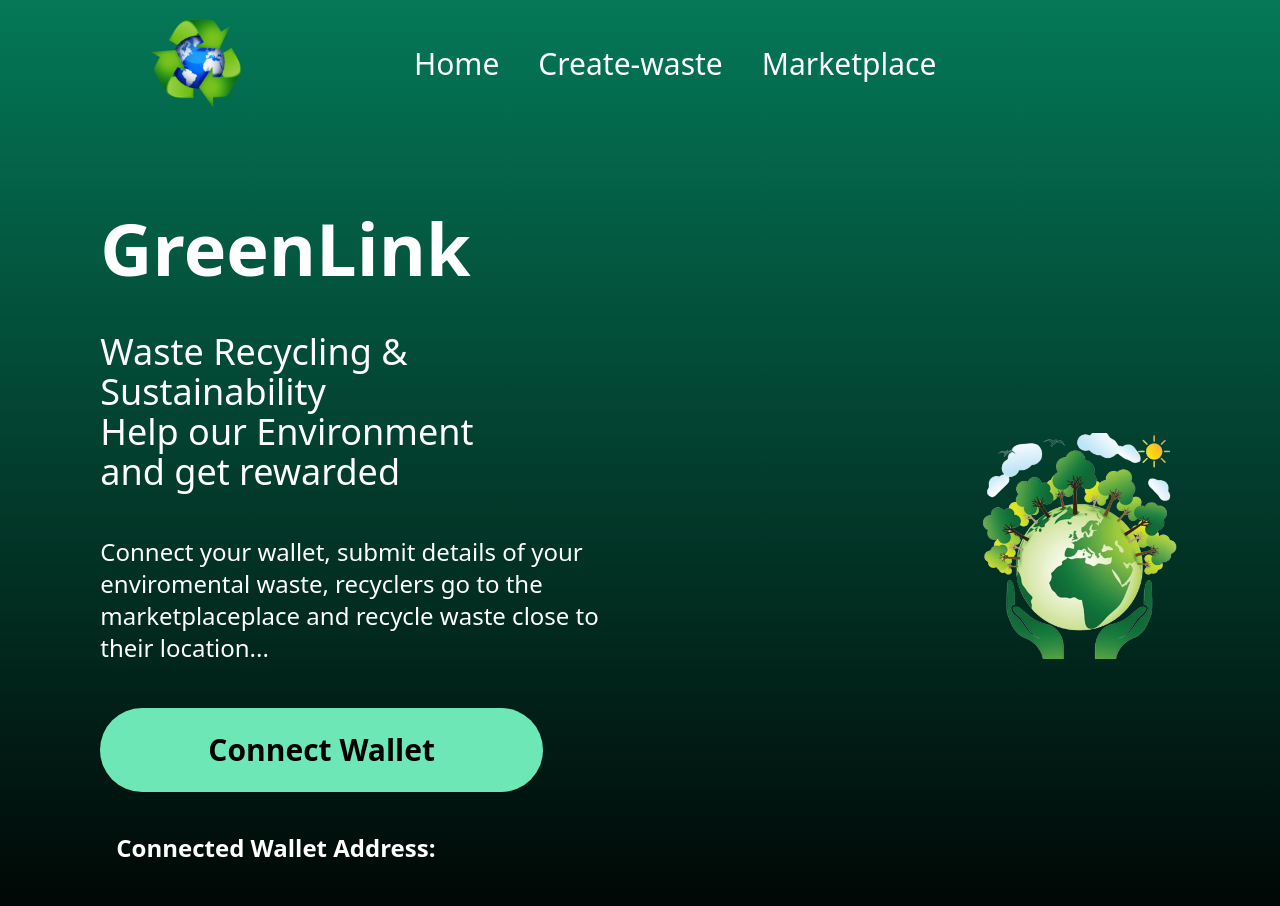
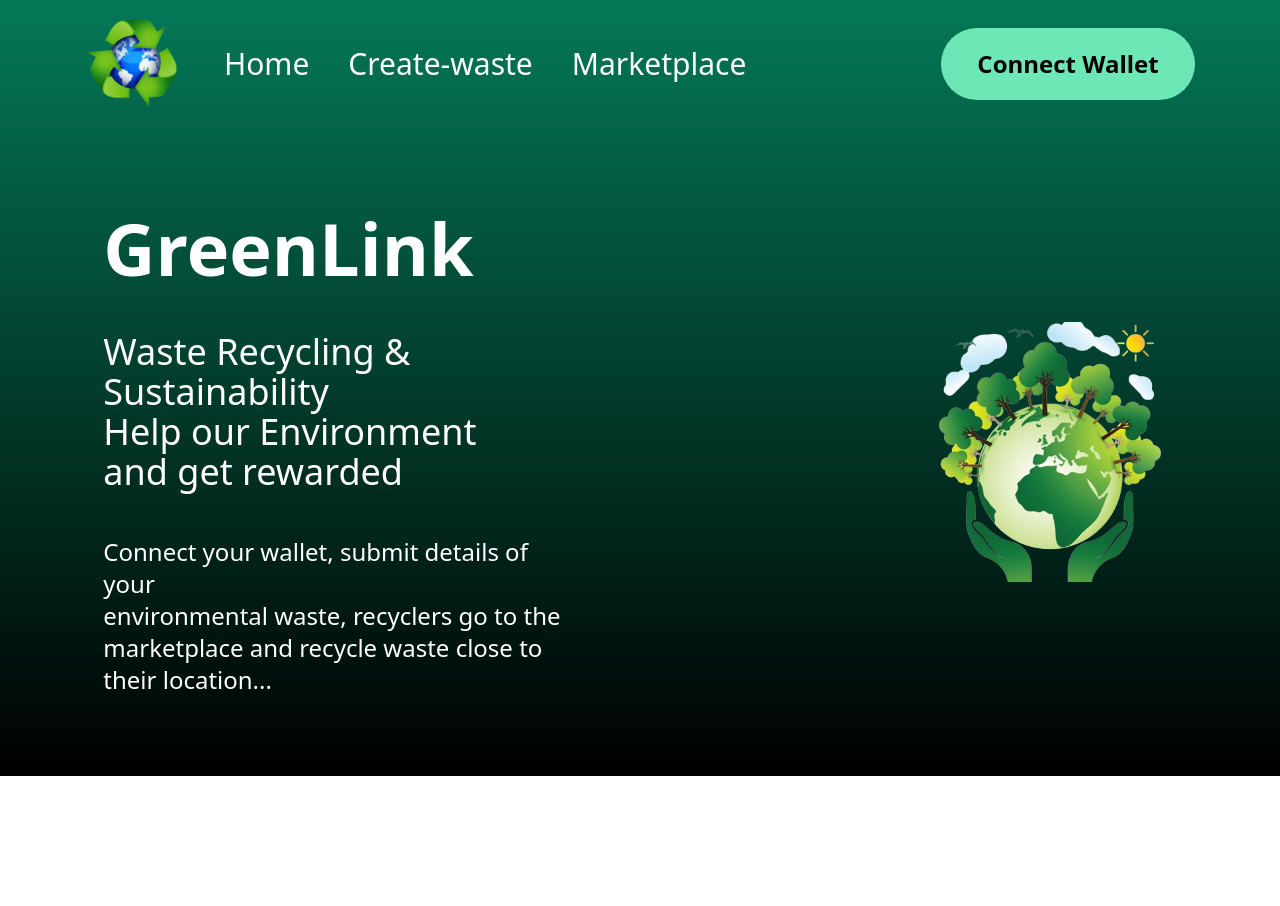
Before and after one commit to ENZOMOTIVE/Hacker-House-Goa-task-NFT, a React (Vite) app in the folder Junkyard/: page / in a window 1280 px wide. Shown: the top 906 px of the page. After the commit the page ends 800 px from the top, so only its background shows below. Built offline with nearby package versions, Linux system fonts and the light colour scheme; what @web3-onboard/core, @web3-onboard/injected-wallets, @web3-onboard/walletconnect would draw is missing.

Commit message:
initial commit

```diff
--- a/Junkyard/src/components/Navbar.jsx
+++ b/Junkyard/src/components/Navbar.jsx
@@ -1,8 +1,41 @@
-import React from "react";
+import React, { useState } from "react";
 import { HiMenuAlt4 } from "react-icons/hi";
 import { AiOutlineClose } from "react-icons/ai";
 import { Link } from "react-router-dom";
+import walletConnectModule from "@web3-onboard/walletconnect";
+import injectedModule from "@web3-onboard/injected-wallets";
+import Onboard from "@web3-onboard/core";
 import logo from "../assets/logo.png";
+
+const walletConnect = walletConnectModule();
+const injected = injectedModule();
+
+const modules = [walletConnect, injected];
+
+const RPC_URL = "https://rpc.ankr.com/scroll_sepolia_testnet";
+
+const onboard = Onboard({
+  wallets: modules,
+  chains: [
+    {
+      id: "0x8274f",
+      token: "ETH",
+      namespace: "evm",
+      label: "Scroll Testnet",
+      rpcUrl: RPC_URL,
+    },
+  ],
+  appMetadata: {
+    name: "RECYCLE",
+    icon: "https://upload.wikimedia.org/wikipedia/commons/a/a7/React-icon.svg",
+    logo: "https://upload.wikimedia.org/wikipedia/commons/a/a7/React-icon.svg",
+    description: "Recycle waste and save our environment",
+    recommendedInjectedWallets: [
+      { name: "Coinbase", url: "https://wallet.coinbase.com/" },
+      { name: "MetaMask", url: "https://metamask.io" },
+    ],
+  },
+});
 
 const NavBarItem = ({ title, classprops }) => (
   <li className={`mx-4 cursor-pointer ${classprops}`}>{title}</li>
@@ -10,22 +43,40 @@ const NavBarItem = ({ title, classprops }) => (
 
 const Navbar = () => {
   const [toggleMenu, setToggleMenu] = React.useState(false);
+  const [account, setAccount] = useState();
+
+  const connectWallet = async () => {
+    try {
+      const wallets = await onboard.connectWallet();
+      const { accounts } = wallets[0];
+      setAccount(accounts[0].address);
+    } catch (error) {
+      console.error(error);
+    }
+  };
 
   return (
     <nav className="w-full flex md:justify-center justify-between items-center p-4">
       <div className="md:flex-[0.5] flex-initial justify-center items-center">
-        <img src={logo} alt="logo" className="sm:w-10 lg:w-24  cursor-pointer" />
+        <img src={logo} alt="logo" className="sm:w-10 lg:w-24 cursor-pointer" />
       </div>
-      <ul className="text-white lg:text-3xl md:flex hidden  items-center flex-initial">
+      <ul className="text-white lg:text-3xl md:flex hidden items-center flex-initial">
         <Link to="/">Home</Link>
         <div>&nbsp;&nbsp;&nbsp;&nbsp;&nbsp;</div>
         <Link to="/create">Create-waste</Link>
         <div>&nbsp;&nbsp;&nbsp;&nbsp;&nbsp;</div>
         <Link to="/explore">Marketplace</Link>
         <div>&nbsp;&nbsp;&nbsp;&nbsp;&nbsp;</div>
-
         <div>&nbsp;&nbsp;&nbsp;&nbsp;&nbsp;&nbsp;&nbsp;&nbsp;&nbsp;&nbsp;&nbsp;&nbsp;&nbsp;&nbsp;&nbsp;&nbsp;&nbsp;&nbsp;&nbsp;&nbsp;</div>
-
+        <button
+          type="button"
+          onClick={connectWallet}
+          className="flex flex-row justify-center items-center bg-green-300 p-3 rounded-full cursor-pointer hover:bg-green-800 hover:text-white"
+        >
+          <p className="text-black text-2xl font-semibold py-2 px-6 hover:text-white">
+            {account ? `Connected: ${account.slice(0, 6)}...${account.slice(-4)}` : "Connect Wallet"}
+          </p>
+        </button>
       </ul>
       <div className="flex relative">
         {!toggleMenu && (
@@ -43,6 +94,15 @@ const Navbar = () => {
             {["Home", "Create Waste", "Explore", "About"].map(
               (item, index) => <NavBarItem key={item + index} title={item} classprops="my-2 text-lg" />,
             )}
+            <button
+              type="button"
+              onClick={connectWallet}
+              className="flex flex-row justify-center items-center bg-green-300 p-3 rounded-full cursor-pointer hover:bg-green-800 hover:text-white"
+            >
+              <p className="text-black text-2xl font-semibold py-2 px-6 hover:text-white">
+                {account ? `Connected: ${account.slice(0, 6)}...${account.slice(-4)}` : "Connect Wallet"}
+              </p>
+            </button>
           </ul>
         )}
       </div>
--- a/Junkyard/src/components/Welcome.jsx
+++ b/Junkyard/src/components/Welcome.jsx
@@ -1,58 +1,7 @@
-import React, { useState } from "react";
-import walletConnectModule from "@web3-onboard/walletconnect";
-import injectedModule from "@web3-onboard/injected-wallets";
-import Onboard from "@web3-onboard/core";
-// import logo1 from "../assets/recycling.jpg";
+import React from "react";
 import logo1 from "../assets/banner.png";
-// import { TransactionContext } from "../context/TransactionContext";
-
-const walletConnect = walletConnectModule();
-const injected = injectedModule();
-
-const modules = [walletConnect, injected];
-
-const RPC_URL = "https://rpc.ankr.com/scroll_sepolia_testnet";
-
-
-const onboard = Onboard({
-  wallets: modules, // created in previous step
-  chains: [
-    {
-      id: "0x8274f",
-      token: "ETH",
-      namespace: "evm",
-      label: "Scroll Testnet ",
-      rpcUrl: RPC_URL,
-    },
-  ],
-  appMetadata: {
-    name: "RECYCLE",
-    icon: "https://upload.wikimedia.org/wikipedia/commons/a/a7/React-icon.svg",
-    logo: "https://upload.wikimedia.org/wikipedia/commons/a/a7/React-icon.svg",
-    description: "Recycle waste and save our enviroment",
-    recommendedInjectedWallets: [
-      { name: "Coinbase", url: "https://wallet.coinbase.com/" },
-      { name: "MetaMask", url: "https://metamask.io" },
-    ],
-  },
-});
 
 const Welcome = () => {
-  // const { currentAccount } = useContext(TransactionContext);
-  const [account, setAccount] = useState();
-
-  const connectWallet2 = async () => {
-    try {
-      const wallets = await onboard.connectWallet();
-      const { accounts } = wallets[0];
-      setAccount(accounts[0].address);
-    } catch (error) {
-      console.error(error);
-    }
-  };
-
-  //TODO add function to check the address existance
-
   return (
     <div className="flex w-full mf:flex-row flex-col justify-center items-center">
       <div className="flex mf:flex-row flex-col items-start justify-between md:p-20 px-4">
@@ -67,27 +16,10 @@ const Welcome = () => {
           </p>
           <br />
           <p className="text-left mt-5 text-white font-light md:w-9/12 w-11/12 text-2xl">
-            Connect your wallet, submit details of your <br /> enviromental
-            waste, recyclers go to the <br /> marketplaceplace and recycle waste
+            Connect your wallet, submit details of your <br /> environmental
+            waste, recyclers go to the <br /> marketplace and recycle waste
             close to their location...
           </p>
-          <br />
-          {/** {!currentAccount && ( )} */}
-          <button
-            type="button"
-            onClick={connectWallet2}
-            className="flex flex-row justify-center items-center my-5 bg-green-300 p-3 rounded-full cursor-pointer hover:bg-green-800 hover:text-white"
-          >
-            <p className="text-black text-3xl font-semibold py-3 px-10 mx-14 hover:text-white hover:text-white">
-              Connect Wallet
-            </p>
-          </button>
-
-          <div className="text-white text-2xl font-semibold mx-4 my-5 ">
-            <div>
-              Connected Wallet Address: <br /> {account}
-            </div>
-          </div>
         </div>
       </div>
       <div className="sm:flex-[0.9] lg:flex-[0.9]flex-initial justify-left items-center">
```
